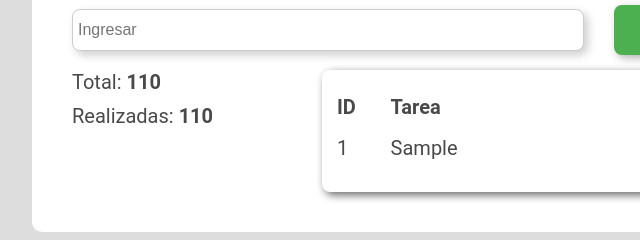
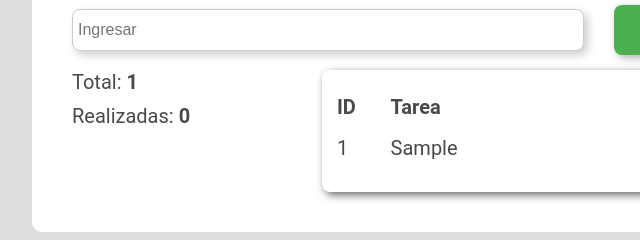
Before and after one commit to chermosillal/M3_desafio5, a plain HTML site: page index.html in a window 1280 px wide. Both pictures are taken after typing "Sample" into the empty fields and a click on the button "Agregar". Shown: the part 212-452 px from the top of the page, 168-808 px from the left. Drawn offline with Linux system fonts and the light colour scheme.

Commit message:
se agregan variables para totales y se habilitan para actualizar el DOM

```diff
--- a/assets/js/script.js
+++ b/assets/js/script.js
@@ -23,7 +23,7 @@ btnAgregar.addEventListener("click", () => {
 
 //FUNCION ACTUALIZAR TABLA DE TAREAS
 function actualizarTabla() {
-    let html = "";
+    let html = "";let sumaRealizadas = 0;
     for (let tarea of arregloTareas) {
         let check = tarea.check ? "checked" : "";
         html += `
@@ -33,8 +33,13 @@ function actualizarTabla() {
             <td><input type="checkbox" id="ck${tarea.id}" ${check} onchange="marcarTarea(${tarea.id})"></td>
             <td><button onclick="borrar(${tarea.id})">Borrar</button></td>
         </tr>`;
+        if (tarea.check==true){sumaRealizadas+=1 }//llevamos el conteo de las realizadas
     }
     tablaDeTareas.innerHTML = html;
+    const tareasTotales = document.querySelector("#total");
+    tareasTotales.textContent = arregloTareas.length;// actualizamos la cantidad de tareas
+    const tareasRealizadas = document.querySelector("#realizadas");
+    tareasRealizadas.textContent = sumaRealizadas;//hactualizamos las tareas hechas
 }
 
 //------------------------------------
@@ -57,4 +62,3 @@ function borrar(id) {
         actualizarTabla(); // Regeneramos la tabla tras eliminar
     }
 }
-//---------------------------------
--- a/index.html
+++ b/index.html
@@ -18,8 +18,8 @@
             </div>
             <div class="tareas">
                 <div class="conteo">
-                    <p >Total: <b id="total">110</b></p>
-                    <p >Realizadas: <b id="realizadas">110</b></p>
+                    <p >Total: <b id="total">0</b></p>
+                    <p >Realizadas: <b id="realizadas">0</b></p>
                 </div>
                 <div class="listado">
                     <!-- Creamos una tabla para mostrar los items ordenados -->
```
